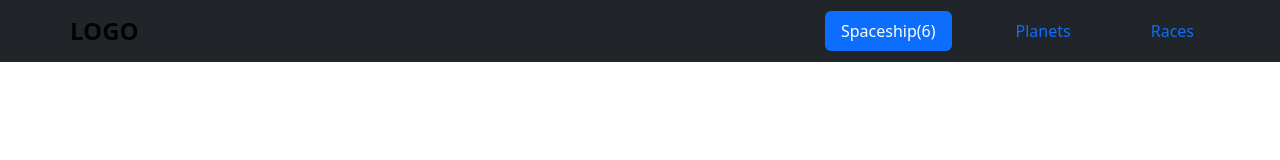
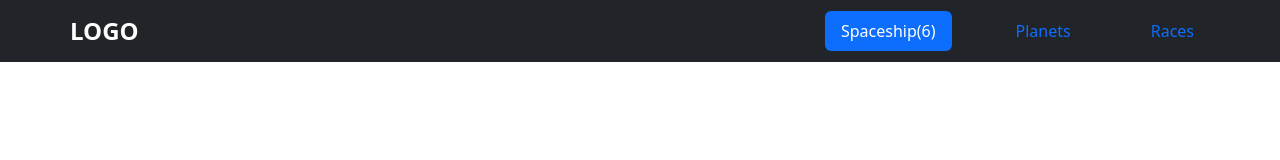
Before and after one commit to Titus-Kiplagat/kanban-js-project, a website built with webpack: page src/index.html in a window 1280 px wide. Built offline with nearby package versions, Linux system fonts and the light colour scheme.

Commit message:
Implement CSS styling for the header

```diff
--- a/src/style.css
+++ b/src/style.css
@@ -1,3 +1,3 @@
-h1 {
-  color: blueviolet;
+.custom-color {
+  color: #fff;
 }
```
